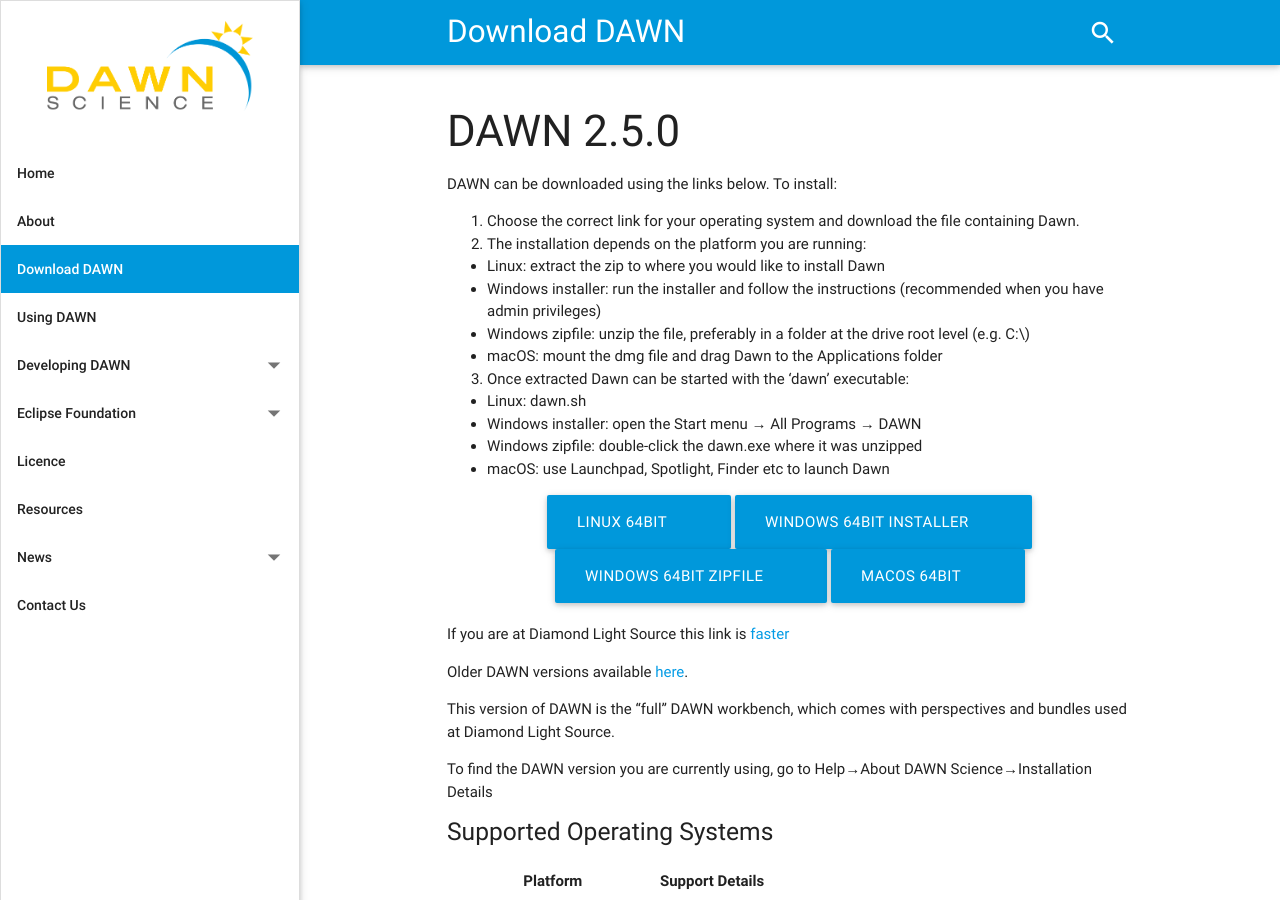
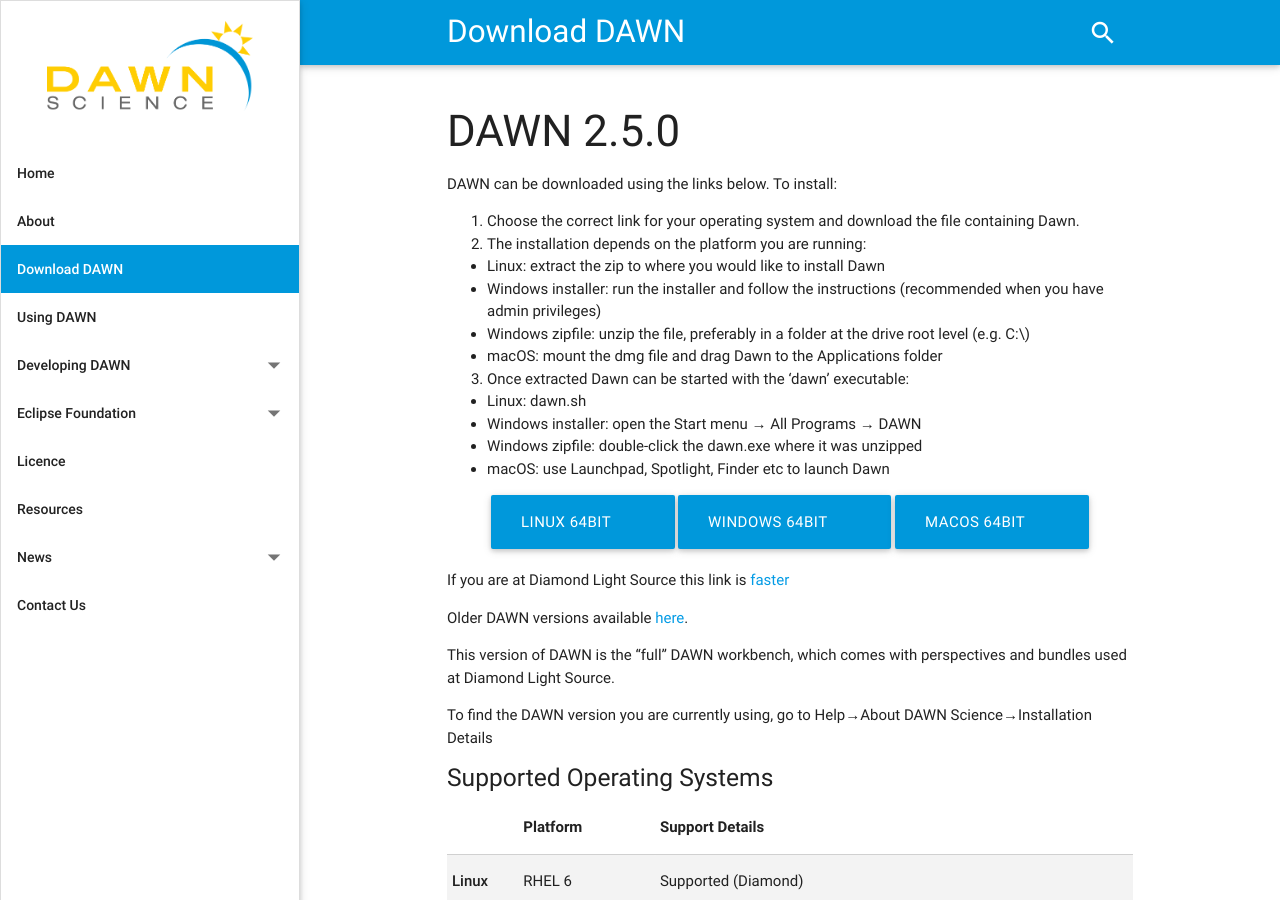
Before and after one commit to DawnScience/dawn-website, a Jekyll site: the page built from _pages/02_download-dawn.md, in a window 1280 px wide and 900 px high. Built offline with Jekyll 4.4.1, drawn with Linux system fonts in a browser that asks for light colours; nearby versions of some CDN libraries.

Commit message:
Moved exe and zip download buttons for windows to a new div that can be displayed/hidden by clicking a single windows button

```diff
--- a/_pages/02_download-dawn.md
+++ b/_pages/02_download-dawn.md
@@ -19,19 +19,36 @@
     * Windows zipfile: double-click the dawn.exe where it was unzipped
     * macOS: use Launchpad, Spotlight, Finder etc to launch Dawn
 
+<script>
+	function showHide(elementId){
+		var element = document.getElementById(elementId);
+		if(element.style.display == 'none'){
+			element.style.display = 'block';
+		} else {
+			element.style.display = 'none';
+		}
+	}
+</script>
+
 <div class="row center">
         <a href="http://opengda.org/DawnDiamond/2.5/downloads/builds-release/DawnDiamond-2.5.0.v20170612-1332-linux64.zip" class="btn-large waves-effect" onclick="trackOutboundLink('http://opengda.org/DawnDiamond/2.5/downloads/builds-release/DawnDiamond-2.5.0.v20170612-1332-linux64.zip'); return false;">
         	Linux 64bit<i class="material-icons right">&#xE2C4;</i>
         </a>
-        <a href="http://opengda.org/DawnDiamond/2.5/downloads/builds-release/DawnDiamond-2.5.0.v20170612-1332-windows64.exe" class="btn-large waves-effect" onclick="trackOutboundLink('http://opengda.org/DawnDiamond/2.5/downloads/builds-release/DawnDiamond-2.5.0.v20170612-1332-windows64.exe'); return false;">
-        	Windows 64bit installer<i class="material-icons right">&#xE2C4;</i>
-        </a>
-        <a href="http://opengda.org/DawnDiamond/2.5/downloads/builds-release/DawnDiamond-2.5.0.v20170612-1332-windows64.zip" class="btn-large waves-effect" onclick="trackOutboundLink('http://opengda.org/DawnDiamond/2.5/downloads/builds-release/DawnDiamond-2.5.0.v20170612-1332-windows64.zip'); return false;">
-        	Windows 64bit zipfile<i class="material-icons right">&#xE2C4;</i>
-        </a>
+        <button type="button" class="btn-large waves-effect" onclick="showHide('winExeOrZip')">
+        	Windows 64bit<i class="material-icons right">&#xE2C4;</i>
+        </button>
         <a href="http://opengda.org/DawnDiamond/2.5/downloads/builds-release/DawnDiamond-2.5.0.v20170612-1332-mac64.dmg" class="btn-large waves-effect" onclick="trackOutboundLink('http://opengda.org/DawnDiamond/2.5/downloads/builds-release/DawnDiamond-2.5.0.v20170612-1332-mac64.dmg');  return false;">
         	MacOS 64bit<i class="material-icons right">&#xE2C4;</i>
         </a>
+</div>
+
+<div id="winExeOrZip" class="row center" style="display: none">
+	<a href="http://opengda.org/DawnDiamond/2.5/downloads/builds-release/DawnDiamond-2.5.0.v20170612-1332-windows64.exe" class="btn-large waves-effect" onclick="trackOutboundLink('http://opengda.org/DawnDiamond/2.5/downloads/builds-release/DawnDiamond-2.5.0.v20170612-1332-windows64.exe');return false">
+		EXE<i class="material-icons right">&#xE2C4;</i>
+	</a>
+	<a href="http://opengda.org/DawnDiamond/2.5/downloads/builds-release/DawnDiamond-2.5.0.v20170612-1332-windows64.zip" class="btn-large waves-effect" onclick="trackOutboundLink('http://opengda.org/DawnDiamond/2.5/downloads/builds-release/DawnDiamond-2.5.0.v20170612-1332-windows64.zip');return false">
+		ZIP<i class="material-icons right">&#xE2C4;</i>
+	</a>
 </div>
 
 If you are at Diamond Light Source this link is [faster](http://dawn.diamond.ac.uk/DawnDiamond/2.5/downloads/builds-release/)
```
